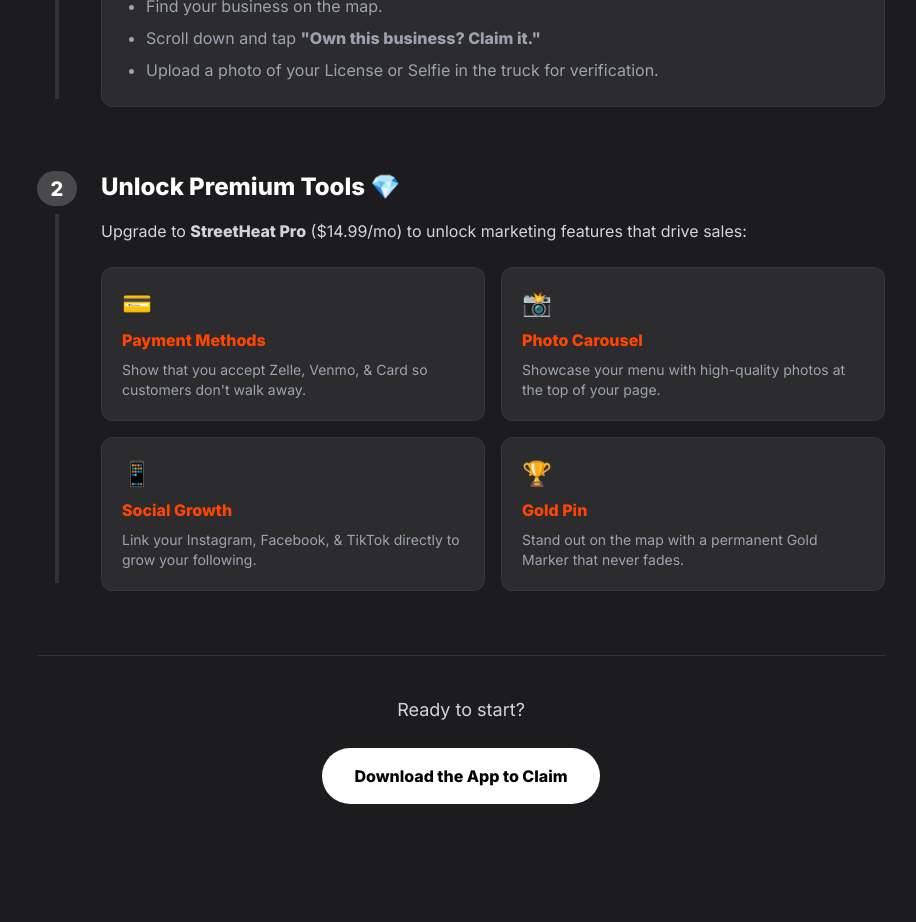
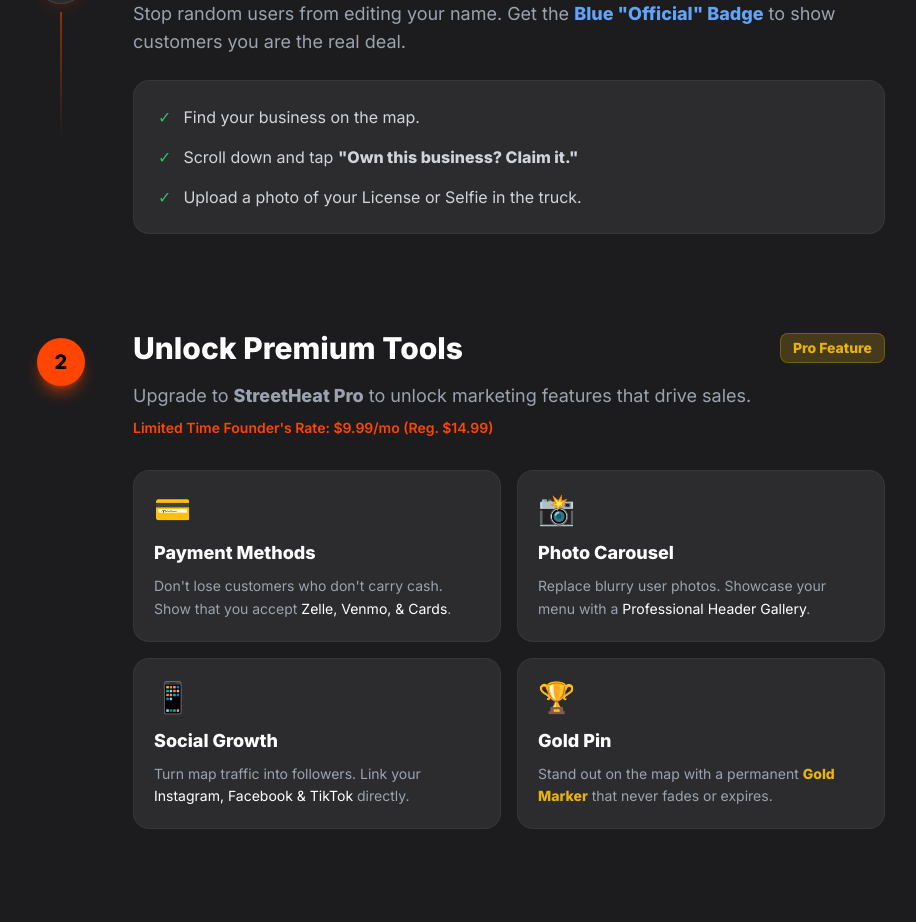
Before and after one commit to BaronJose/streetheat-web, a plain HTML site: page partner-guide.html in a window 1280 px wide. Shown: the part 564-1486 px from the top of the page, without its empty margins (179-1095 px from the left). Before the commit the page ends 1416 px from the top, so only its background shows below. Drawn offline with nearby package versions, Linux system fonts and the light colour scheme.

Commit message:
updated partner guide

```diff
--- a/partner-guide.html
+++ b/partner-guide.html
@@ -18,70 +18,138 @@
             }
         }
     </script>
+    <style>
+        /* Hide navigation when in App View */
+        body.app-view nav { display: none !important; }
+        /* Add extra top padding so content doesn't hit the status bar in the app */
+        body.app-view header { padding-top: 40px; }
+        body.app-view footer { display: none !important; } /* Optional: Hide footer in app too */
+    </style>
+    <script>
+        // Check for ?view=app query param to enable App Mode
+        (function() {
+            const urlParams = new URLSearchParams(window.location.search);
+            if (urlParams.get('view') === 'app') {
+                document.body.classList.add('app-view');
+            }
+        })();
+    </script>
 </head>
-<body class="bg-background text-text">
-    <nav class="p-6 border-b border-white/5">
-        <div class="max-w-4xl mx-auto">
-            <a href="index.html" class="text-primary hover:text-white transition-colors font-bold">← Back to Home</a>
+<body class="bg-background text-text selection:bg-primary selection:text-white">
+
+    <!-- NAV (Hidden in App) -->
+    <nav class="p-6 border-b border-white/5 bg-background/90 backdrop-blur sticky top-0 z-50">
+        <div class="max-w-4xl mx-auto flex justify-between items-center">
+            <a href="index.html" class="flex items-center gap-2 group">
+                <span class="text-primary group-hover:-translate-x-1 transition-transform">←</span>
+                <span class="font-bold hover:text-white transition-colors">Back to Home</span>
+            </a>
+            <span class="font-display text-xl tracking-wide text-primary">StreetHeat</span>
         </div>
     </nav>
 
-    <!-- Header -->
-    <header class="relative bg-gradient-to-r from-orange-900/40 to-background py-20 px-6 text-center">
-        <h1 class="text-4xl md:text-6xl font-extrabold mb-6 text-white">StreetHeat for Owners 💼</h1>
-        <p class="text-xl text-textSecondary max-w-2xl mx-auto">Turn your map pin into a destination. Take control of your listing to attract more customers.</p>
+    <!-- HERO HEADER -->
+    <header class="relative bg-gradient-to-b from-orange-900/40 to-background pt-20 pb-16 px-6 text-center overflow-hidden">
+        <div class="relative z-10 max-w-3xl mx-auto">
+            <div class="inline-block px-3 py-1 mb-4 border border-primary/30 rounded-full bg-primary/10 text-primary text-xs font-bold uppercase tracking-wider">
+                For Business Owners
+            </div>
+            <h1 class="text-4xl md:text-6xl font-extrabold mb-6 text-white leading-tight">
+                Turn your Map Pin into a <span class="text-primary">Destination.</span>
+            </h1>
+            <p class="text-lg md:text-xl text-gray-300 max-w-2xl mx-auto leading-relaxed">
+                Take control of your listing on StreetHeat to attract more customers, show you are open, and grow your following.
+            </p>
+        </div>
+        <!-- Decorative Glow -->
+        <div class="absolute top-0 left-1/2 -translate-x-1/2 w-[600px] h-[400px] bg-primary/20 blur-[100px] rounded-full pointer-events-none"></div>
     </header>
 
-    <main class="max-w-4xl mx-auto px-6 py-12 space-y-16">
-        <!-- Step 1 -->
-        <div class="flex gap-6">
-            <div class="hidden md:flex flex-col items-center">
-                <div class="w-10 h-10 rounded-full bg-primary text-black font-bold flex items-center justify-center text-xl">1</div>
-                <div class="w-1 h-full bg-white/10 my-2"></div>
+    <main class="max-w-4xl mx-auto px-6 py-12 space-y-24">
+
+        <!-- STEP 1: CLAIM -->
+        <div class="flex flex-col md:flex-row gap-8 md:gap-12 items-start">
+            <div class="hidden md:flex flex-col items-center pt-2">
+                <div class="w-12 h-12 rounded-full bg-card border border-white/10 text-primary font-bold flex items-center justify-center text-xl shadow-lg shadow-primary/10">1</div>
+                <div class="w-0.5 h-32 bg-gradient-to-b from-primary/50 to-transparent my-2"></div>
             </div>
             <div class="flex-1">
-                <h2 class="text-2xl font-bold mb-4 text-white">Claim Your Spot (Free)</h2>
-                <p class="text-gray-300 mb-4">Stop random users from editing your name. Get the <strong>Blue "Official" Badge</strong> to show customers you are the real deal.</p>
-                <div class="bg-card p-6 rounded-xl border border-white/5">
-                    <ul class="list-disc pl-5 text-textSecondary space-y-2">
-                        <li>Find your business on the map.</li>
-                        <li>Scroll down and tap <strong>"Own this business? Claim it."</strong></li>
-                        <li>Upload a photo of your License or Selfie in the truck for verification.</li>
+                <h2 class="text-2xl md:text-3xl font-bold mb-4 text-white flex items-center gap-3">
+                    <span class="md:hidden text-primary">1.</span> Claim Your Spot (Free)
+                </h2>
+                <p class="text-gray-400 mb-6 text-lg">
+                    Stop random users from editing your name. Get the <strong class="text-blue-400">Blue "Official" Badge</strong> to show customers you are the real deal.
+                </p>
+                <div class="bg-card p-6 rounded-2xl border border-white/5 hover:border-white/10 transition-colors">
+                    <ul class="space-y-4">
+                        <li class="flex gap-3">
+                            <span class="text-green-500">✓</span>
+                            <span class="text-gray-300">Find your business on the map.</span>
+                        </li>
+                        <li class="flex gap-3">
+                            <span class="text-green-500">✓</span>
+                            <span class="text-gray-300">Scroll down and tap <strong>"Own this business? Claim it."</strong></span>
+                        </li>
+                        <li class="flex gap-3">
+                            <span class="text-green-500">✓</span>
+                            <span class="text-gray-300">Upload a photo of your License or Selfie in the truck.</span>
+                        </li>
                     </ul>
                 </div>
             </div>
         </div>
 
-        <!-- Step 2 -->
-        <div class="flex gap-6">
-            <div class="hidden md:flex flex-col items-center">
-                <div class="w-10 h-10 rounded-full bg-white/20 text-white font-bold flex items-center justify-center text-xl">2</div>
-                <div class="w-1 h-full bg-white/10 my-2"></div>
+        <!-- STEP 2: PREMIUM TOOLS -->
+        <div class="flex flex-col md:flex-row gap-8 md:gap-12 items-start">
+            <div class="hidden md:flex flex-col items-center pt-2">
+                <div class="w-12 h-12 rounded-full bg-primary text-black font-bold flex items-center justify-center text-xl shadow-lg shadow-primary/50">2</div>
             </div>
             <div class="flex-1">
-                <h2 class="text-2xl font-bold mb-4 text-white">Unlock Premium Tools 💎</h2>
-                <p class="text-gray-300 mb-6">Upgrade to <strong>StreetHeat Pro</strong> ($14.99/mo) to unlock marketing features that drive sales:</p>
+                <div class="flex items-center justify-between mb-4 flex-wrap gap-2">
+                    <h2 class="text-2xl md:text-3xl font-bold text-white flex items-center gap-3">
+                        <span class="md:hidden text-primary">2.</span> Unlock Premium Tools
+                    </h2>
+                    <span class="px-3 py-1 bg-yellow-500/20 text-yellow-500 border border-yellow-500/30 rounded-lg text-sm font-bold">Pro Feature</span>
+                </div>
+
+                <p class="text-gray-400 mb-8 text-lg">
+                    Upgrade to <strong>StreetHeat Pro</strong> to unlock marketing features that drive sales.
+                    <br>
+                    <span class="text-sm text-primary mt-2 block font-semibold">Limited Time Founder's Rate: $9.99/mo (Reg. $14.99)</span>
+                </p>
 
                 <div class="grid md:grid-cols-2 gap-4">
-                    <div class="bg-card p-5 rounded-xl border border-white/5 hover:border-primary/30 transition-colors">
-                        <div class="text-2xl mb-2">💳</div>
-                        <h3 class="font-bold text-primary mb-2">Payment Methods</h3>
-                        <p class="text-sm text-textSecondary">Show that you accept Zelle, Venmo, & Card so customers don't walk away.</p>
+                    <!-- Feature Card 1 -->
+                    <div class="bg-card p-5 rounded-2xl border border-white/5 hover:border-primary/40 transition-colors group">
+                        <div class="text-3xl mb-3 group-hover:scale-110 transition-transform duration-200">💳</div>
+                        <h3 class="font-bold text-white text-lg mb-2">Payment Methods</h3>
+                        <p class="text-sm text-textSecondary leading-relaxed">
+                            Don't lose customers who don't carry cash. Show that you accept <span class="text-white">Zelle, Venmo, & Cards</span>.
+                        </p>
                     </div>
-                    <div class="bg-card p-5 rounded-xl border border-white/5 hover:border-primary/30 transition-colors">
-                        <div class="text-2xl mb-2">📸</div>
-                        <h3 class="font-bold text-primary mb-2">Photo Carousel</h3>
-                        <p class="text-sm text-textSecondary">Showcase your menu with high-quality photos at the top of your page.</p>
+                    <!-- Feature Card 2 -->
+                    <div class="bg-card p-5 rounded-2xl border border-white/5 hover:border-primary/40 transition-colors group">
+                        <div class="text-3xl mb-3 group-hover:scale-110 transition-transform duration-200">📸</div>
+                        <h3 class="font-bold text-white text-lg mb-2">Photo Carousel</h3>
+                        <p class="text-sm text-textSecondary leading-relaxed">
+                            Replace blurry user photos. Showcase your menu with a <span class="text-white">Professional Header Gallery</span>.
+                        </p>
                     </div>
-                    <div class="bg-card p-5 rounded-xl border border-white/5 hover:border-primary/30 transition-colors">
-                        <div class="text-2xl mb-2">📱</div>
-                        <h3 class="font-bold text-primary mb-2">Social Growth</h3>
-                        <p class="text-sm text-textSecondary">Link your Instagram, Facebook, & TikTok directly to grow your following.</p>
+                    <!-- Feature Card 3 -->
+                    <div class="bg-card p-5 rounded-2xl border border-white/5 hover:border-primary/40 transition-colors group">
+                        <div class="text-3xl mb-3 group-hover:scale-110 transition-transform duration-200">📱</div>
+                        <h3 class="font-bold text-white text-lg mb-2">Social Growth</h3>
+                        <p class="text-sm text-textSecondary leading-relaxed">
+                            Turn map traffic into followers. Link your <span class="text-white">Instagram, Facebook & TikTok</span> directly.
+                        </p>
                     </div>
-                    <div class="bg-card p-5 rounded-xl border border-white/5 hover:border-primary/30 transition-colors">
-                        <div class="text-2xl mb-2">🏆</div>
-                        <h3 class="font-bold text-primary mb-2">Gold Pin</h3>
-                        <p class="text-sm text-textSecondary">Stand out on the map with a permanent Gold Marker that never fades.</p>
+                    <!-- Feature Card 4 -->
+                    <div class="bg-card p-5 rounded-2xl border border-white/5 hover:border-primary/40 transition-colors group">
+                        <div class="text-3xl mb-3 group-hover:scale-110 transition-transform duration-200">🏆</div>
+                        <h3 class="font-bold text-white text-lg mb-2">Gold Pin</h3>
+                        <p class="text-sm text-textSecondary leading-relaxed">
+                            Stand out on the map with a permanent <span class="text-yellow-500 font-bold">Gold Marker</span> that never fades or expires.
+                        </p>
                     </div>
                 </div>
             </div>
@@ -89,11 +157,24 @@
 
         <!-- CTA -->
         <div class="text-center pt-10 border-t border-white/10">
-            <p class="text-lg mb-6 text-gray-300">Ready to start?</p>
-            <div class="inline-block px-8 py-4 bg-white text-black font-bold rounded-full hover:bg-gray-200 transition-colors cursor-pointer">
-                Download the App to Claim
+            <h3 class="text-2xl font-bold text-white mb-6">Ready to grow your business?</h3>
+            <div class="inline-block px-8 py-4 bg-white text-black font-bold rounded-full text-lg cursor-default opacity-80 md:hidden">
+                Tap "Claim" in the App
+            </div>
+            <!-- Visible only on desktop website -->
+            <div class="hidden md:block">
+                <p class="text-textSecondary mb-4">Download the app to get started.</p>
+                <div class="flex justify-center gap-4">
+                     <!-- You can reuse your store buttons here if you want -->
+                     <button class="bg-black border border-white/20 px-6 py-3 rounded-lg text-white font-bold hover:scale-105 transition-transform">Download App</button>
+                </div>
             </div>
         </div>
     </main>
+
+    <!-- Footer (Hidden in App) -->
+    <footer class="py-12 text-center text-textSecondary text-sm opacity-50">
+        &copy; 2025 BaronXDev. All rights reserved.
+    </footer>
 </body>
 </html>
```
